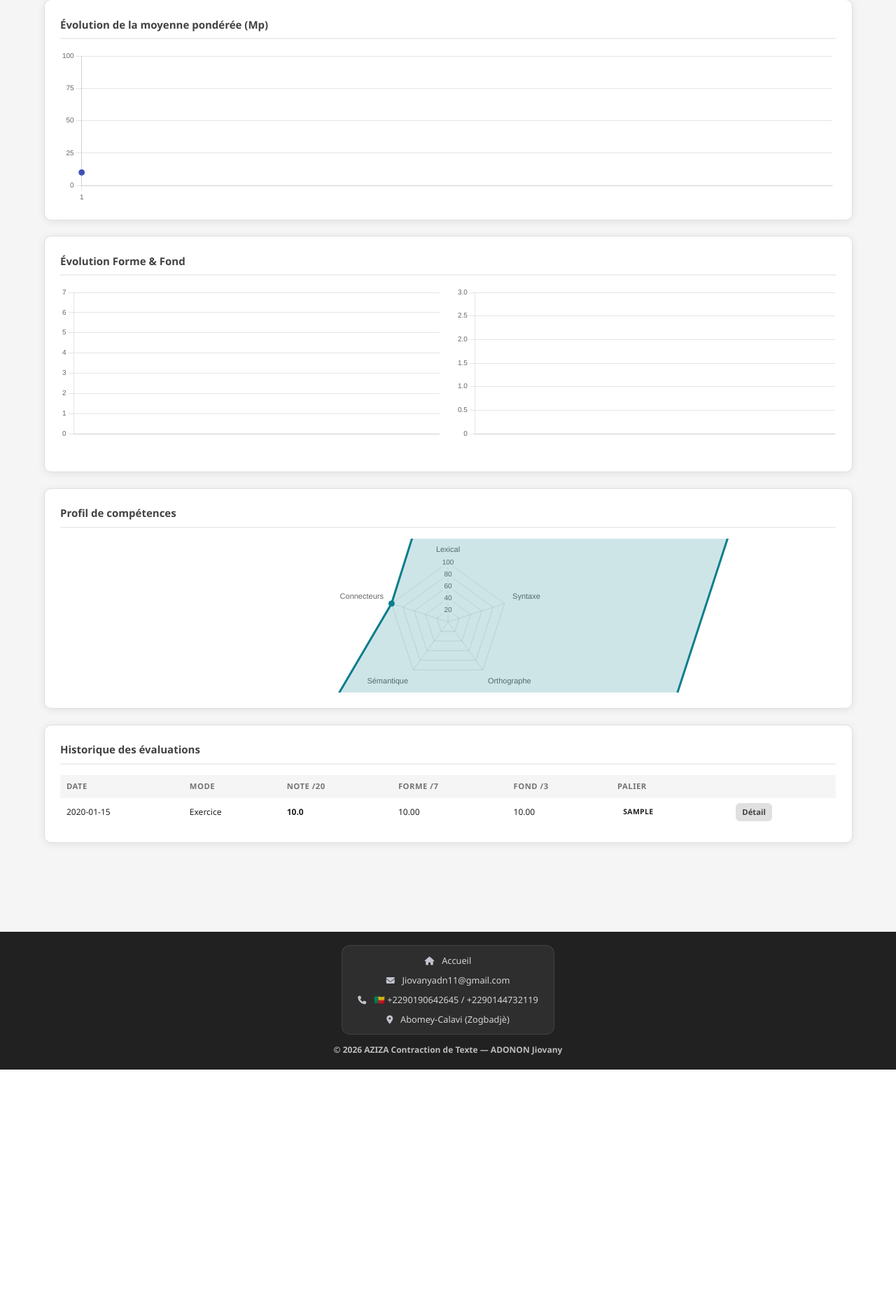
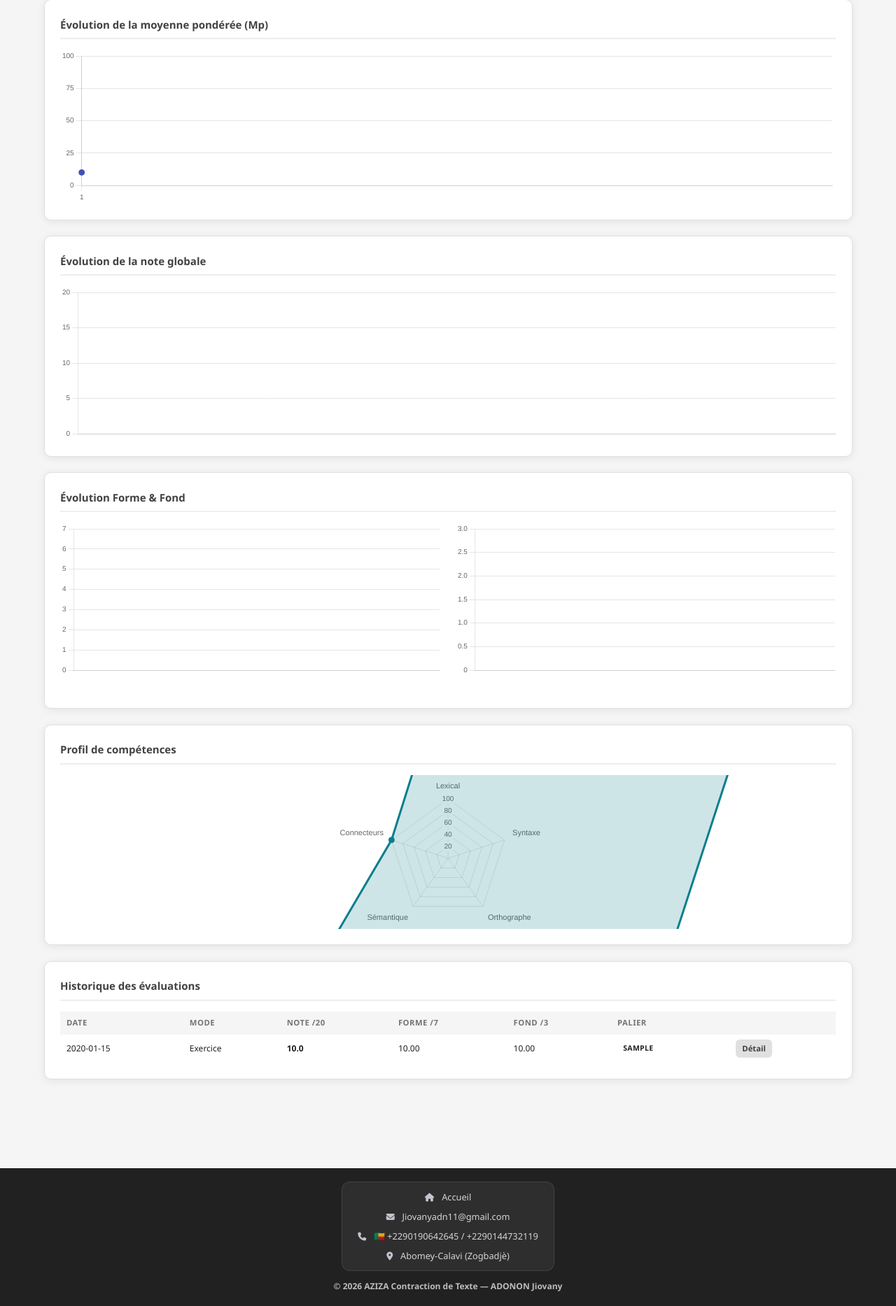
Before and after one commit to Shado-Jony/AZIZA_contraction_de_texte, a Flask app: template demo/templates/progression.html in a window 1280 px wide. Shown: the part 332-2199 px from the top of the page at 70% size. Before the commit the page ends 1861 px from the top, so only its background shows below. Run offline with Flask 3, Linux system fonts and the light colour scheme; the template is opened without the code that fills it: most values are stand-ins (such as "Sample title", 1, 10 or a date in 2020).

Commit message:
fix: chart note globale dans progression + score ring horizontal dans resultats

```diff
--- a/demo/templates/progression.html
+++ b/demo/templates/progression.html
@@ -59,6 +59,12 @@
   {% endif %}
 
   {% if historique %}
+  <section class="card" style="margin-bottom:1.5rem;">
+    <h2>Évolution de la note globale</h2>
+    <div class="chart-card">
+      <canvas id="chartGlobal"></canvas>
+    </div>
+  </section>
   <section class="card" style="margin-bottom:1.5rem;">
     <h2>Évolution Forme &amp; Fond</h2>
     <div class="chart-grid">
@@ -218,6 +224,41 @@
     var data = {{ historique_json|safe }};
     var labels = data.map(function(h) { return h.timestamp ? h.timestamp.slice(5, 10) : ''; });
     (function() {
+      var ctx = document.getElementById('chartGlobal').getContext('2d');
+      new Chart(ctx, {
+        type: 'line',
+        data: {
+          labels: labels,
+          datasets: [{
+            label: 'Note /20',
+            data: data.map(function(h) { return h.score_global_20; }),
+            borderColor: '#3F51B5',
+            backgroundColor: 'rgba(63,81,181,0.1)',
+            fill: true,
+            tension: 0.3,
+            pointBackgroundColor: '#3F51B5',
+            pointRadius: 4,
+          }]
+        },
+        options: {
+          responsive: true,
+          maintainAspectRatio: true,
+          scales: {
+            y: { min: 0, max: 20, ticks: { stepSize: 5, font: { size: 10 } } },
+            x: { ticks: { font: { size: 9 }, maxTicksLimit: 10 } }
+          },
+          plugins: {
+            legend: { display: false },
+            tooltip: {
+              callbacks: {
+                label: function(ctx) { return 'Note: ' + ctx.parsed.y + ' /20'; }
+              }
+            }
+          }
+        }
+      });
+    })();
+    (function() {
       var ctx = document.getElementById('chartForme').getContext('2d');
       new Chart(ctx, {
         type: 'line',
--- a/demo/templates/resultats.html
+++ b/demo/templates/resultats.html
@@ -23,8 +23,8 @@
   {% endwith %}
 
   <div class="card" style="margin-bottom:1.5rem;">
-    <div style="display:flex;align-items:center;gap:2rem;flex-wrap:wrap;">
-      <div class="score-ring" id="scoreRing" style="flex-shrink:0;">
+    <div style="display:flex;align-items:center;gap:1.5rem;">
+      <div class="score-ring" id="scoreRing">
         <svg viewBox="0 0 120 120" class="ring-svg">
           <circle cx="60" cy="60" r="52" fill="none" stroke="#e0e0e0" stroke-width="10"/>
           <circle id="scoreCircle" cx="60" cy="60" r="52" fill="none" stroke="{{ '#4CAF50' if r.score_global_20 >= 14 else '#FF9800' if r.score_global_20 >= 10 else '#F44336' }}" stroke-width="10" stroke-dasharray="326.7" stroke-dashoffset="326.7" stroke-linecap="round" transform="rotate(-90,60,60)"/>
```
